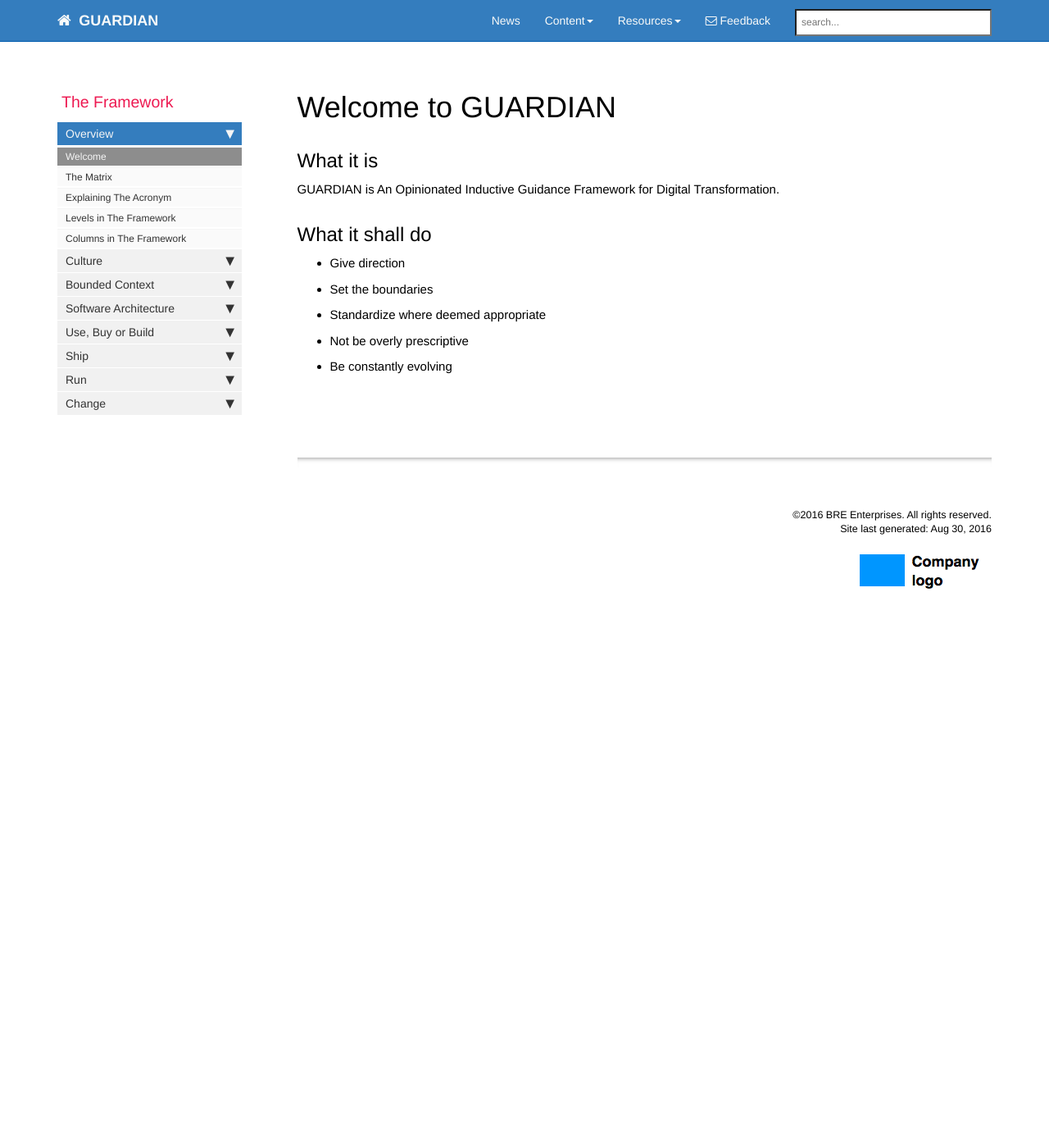
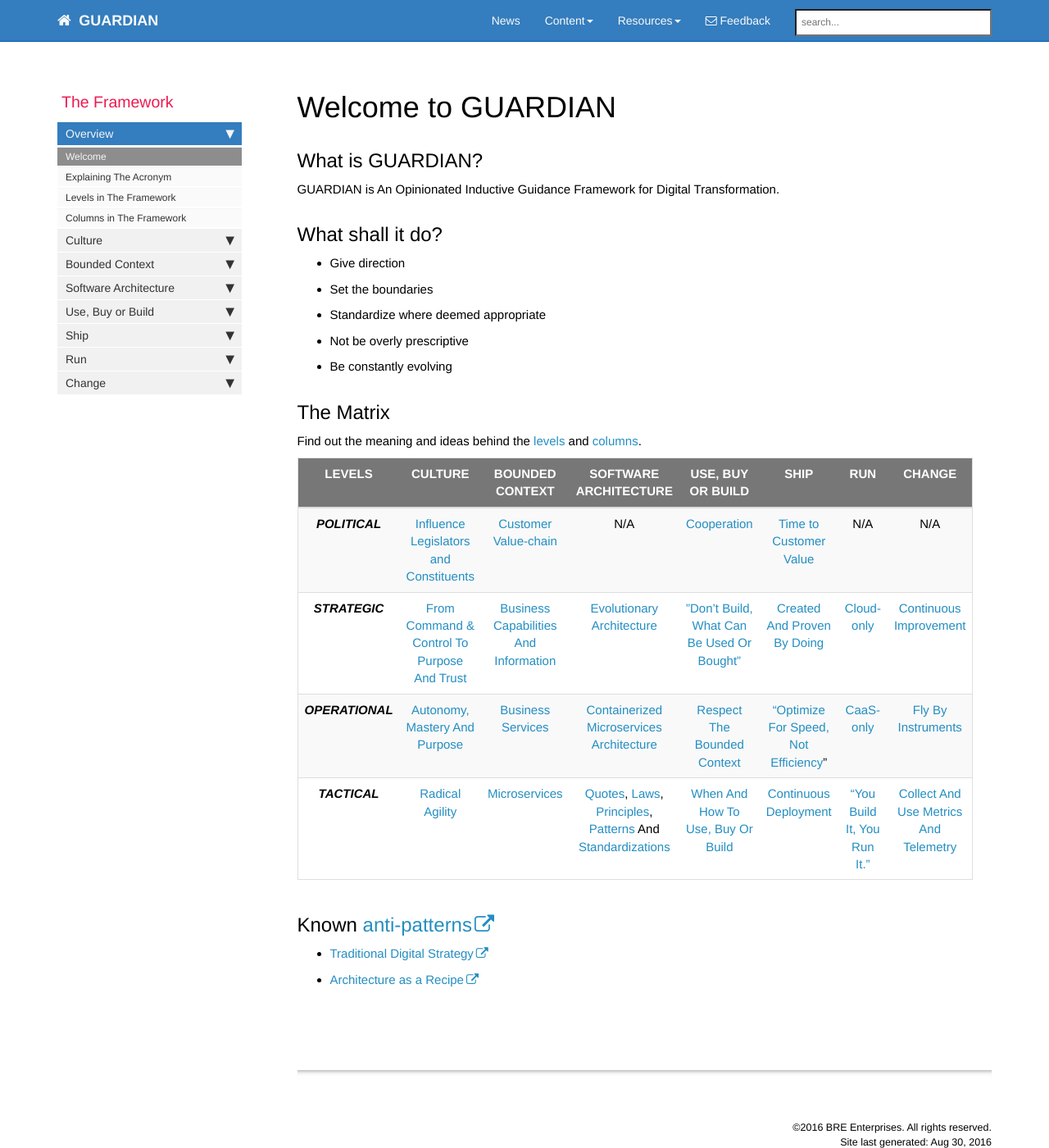
Before and after one commit to LarsBarkman/guardian, a Jekyll site: the page built from docs/index.md, in a window 1280 px wide and 1400 px high. Shown: the whole window at 82% size. Built offline with Jekyll 4.4.1, drawn with Linux system fonts in a browser that asks for light colours; nearby versions of some CDN libraries; comment, search, counter and statistics services are not loaded.

Commit message:
Small fixes

```diff
--- a/docs/_data/sidebars/framework_sidebar.yml
+++ b/docs/_data/sidebars/framework_sidebar.yml
@@ -27,10 +27,6 @@ entries:
       url: /index.html
       output: web, pdf
       type: homepage
-
-    - title: The Matrix
-      url: /matrix.html
-      output: web, pdf
 
     - title: Explaining The Acronym
       url: /acronym.html
--- a/docs/index.md
+++ b/docs/index.md
@@ -6,14 +6,29 @@ permalink: index.html
 toc: false
 ---
 
-## What it is
+## What is GUARDIAN?
 GUARDIAN is An Opinionated Inductive Guidance Framework for Digital Transformation.
 
-## What it shall do
+## What shall it do?
 * Give direction
 * Set the boundaries
 * Standardize where deemed appropriate
 * Not be overly prescriptive
 * Be constantly evolving
 
+## The Matrix
+Find out the meaning and ideas behind the [levels](levels.html) and [columns](columns.html).
+
+| LEVELS  | CULTURE  | BOUNDED CONTEXT  | SOFTWARE ARCHITECTURE  | USE, BUY OR BUILD  | SHIP  | RUN  | CHANGE  |
+|:-:|:-:|:-:|:-:|:-:|:-:|:-:|:-:|:-:|:-:|
+| ***POLITICAL***  | [Influence Legislators and Constituents](influence-legislators-and-constituents.html)  | [Customer Value-chain](customer-value-chain.html)  | N/A  | [Cooperation](cooperation.html)  | [Time to Customer Value](time-to-customer-value.html)  | N/A | N/A |
+| ***STRATEGIC***  | [From Command & Control To Purpose And Trust](from-command-control-to-purpose-and-trust.html)  | [Business Capabilities And Information](business-capabilities-and-information.html)  | [Evolutionary Architecture](evolutionary-architecture.html)  | [”Don’t Build, What Can Be Used Or Bought”](dont-build-what-can-be-used-or-bought.html)  | [Created And Proven By Doing](created-and-proven-by-doing.html)  | [Cloud-only](cloud-only.html)  | [Continuous Improvement](continuous-improvement.html)  |
+| ***OPERATIONAL***  | [Autonomy, Mastery And Purpose](autonomy-mastery-and-purpose.html)  | [Business Services](business-services.html)  | [Containerized Microservices Architecture](containerized-microservices-architecture.html)  | [Respect The Bounded Context](respect-the-bounded-context.html)  | [“Optimize For Speed, Not Efficiency](optimize-for-speed-not-efficiency.html)”  | [CaaS-only](caas-only.html)  | [Fly By Instruments](fly-by-instruments.html)  |
+| ***TACTICAL***  | [Radical Agility](radical-agility.html)  | [Microservices](microservices.html)  | [Quotes](quotes.html), [Laws](laws.html), [Principles](principles.html), [Patterns](patterns.html) And [Standardizations](standardizations.html)  | [When And How To Use, Buy Or Build](when-and-how-to-use-buy-or-build.html)  | [Continuous Deployment](continuous-deployment.html)  | [“You Build It, You Run It.”](you-build-it-you-run-it.html)  | [Collect And Use Metrics And Telemetry](collect-and-use-metrics-and-telemetry.html)  |
+
+## Known [anti-patterns](http://martinfowler.com/bliki/AntiPattern.html)
+* [Traditional Digital Strategy](https://www.thoughtworks.com/insights/blog/digital-strategy-dead)
+* [Architecture as a Recipe](http://doveltech.com/innovation/the-beginning-of-the-end-for-enterprise-architecture-frameworks/)
+
+
 {% include links.html %}
```
